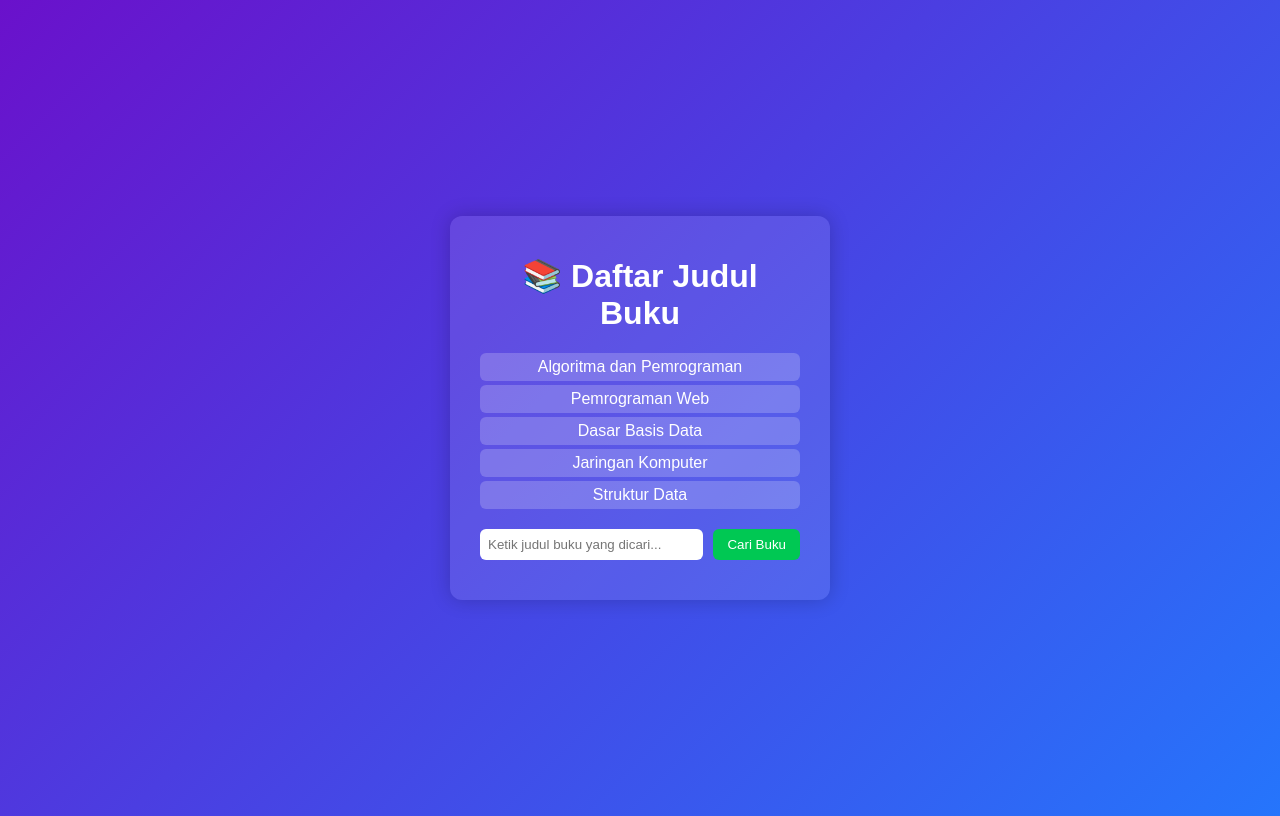
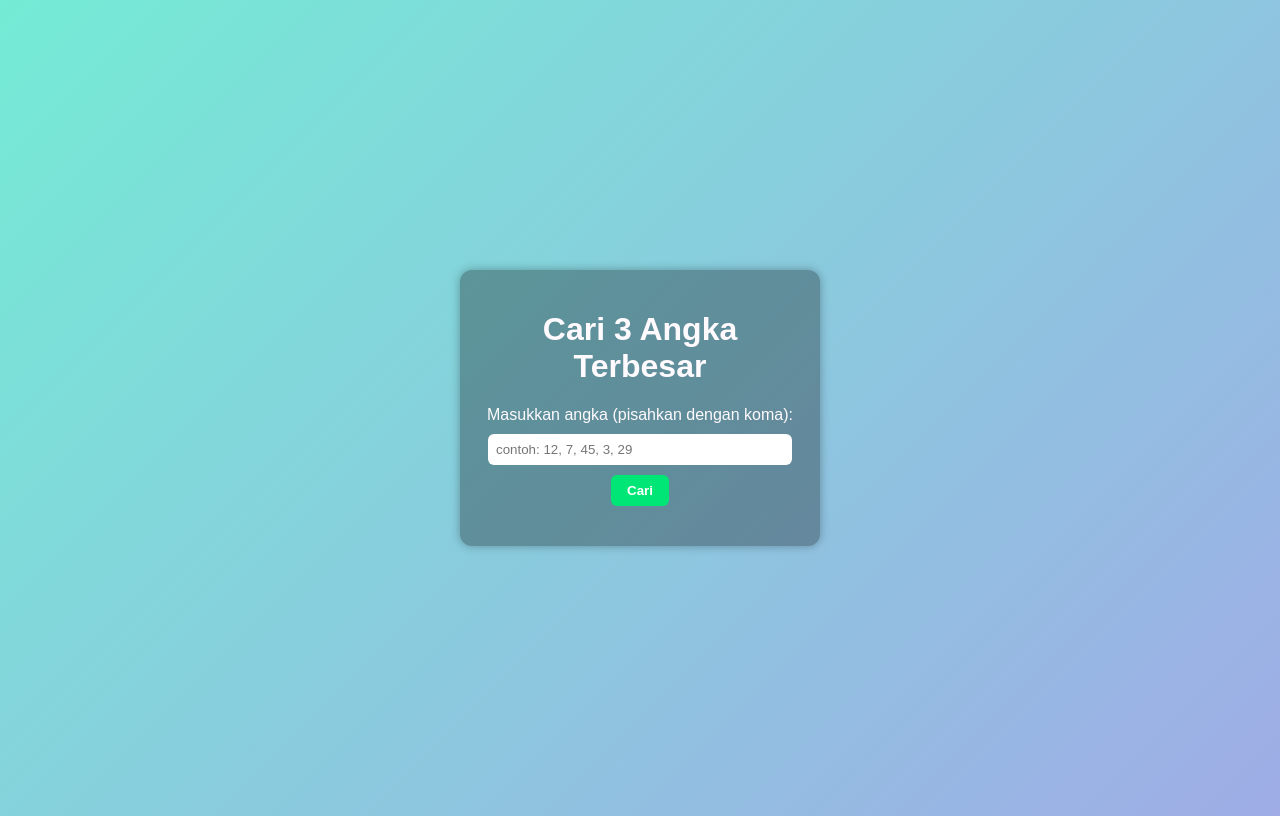
Before and after one commit to ferberianusdelon-creator/AlgoritmaDanPemerograman-, a plain HTML site: page minggu-04/index.html in a window 1280 px wide. Drawn offline with Linux system fonts and the light colour scheme.

Commit message:
revisi minggu 4

```diff
--- a/minggu-04/index.html
+++ b/minggu-04/index.html
@@ -3,20 +3,18 @@
 <head>
   <meta charset="UTF-8">
   <meta name="viewport" content="width=device-width, initial-scale=1.0">
-  <title>Pencarian Judul Buku (Linear Search)</title>
+  <title>Tiga Angka Terbesar</title>
   <link rel="stylesheet" href="style.css">
 </head>
 <body>
   <div class="container">
-    <h1>📚 Daftar Judul Buku</h1>
-    <ul id="daftar-buku"></ul>
+    <h1>Cari 3 Angka Terbesar</h1>
 
-    <div class="search-box">
-      <input type="text" id="inputJudul" placeholder="Ketik judul buku yang dicari...">
-      <button id="btnCari">Cari Buku</button>
-    </div>
+    <label for="inputArray">Masukkan angka (pisahkan dengan koma):</label>
+    <input type="text" id="inputArray" placeholder="contoh: 12, 7, 45, 3, 29">
+    <button id="btnCari">Cari</button>
 
-    <div id="hasil" class="hasil"></div>
+    <div id="hasil"></div>
   </div>
 
   <script src="script.js"></script>
--- a/minggu-04/script.js
+++ b/minggu-04/script.js
@@ -1,35 +1,35 @@
-const judulBuku = [
-  "Algoritma dan Pemrograman",
-  "Pemrograman Web",
-  "Dasar Basis Data",
-  "Jaringan Komputer",
-  "Struktur Data"
-];
-const daftar = document.getElementById("daftar-buku");
-judulBuku.forEach(judul => {
-  const li = document.createElement("li");
-  li.textContent = judul;
-  daftar.appendChild(li);
-});
-function linearSearch(arr, target) {
+document.getElementById('btnCari').addEventListener('click', () => {
+  const input = document.getElementById('inputArray').value.trim();
+
+  if (!input) {
+    alert('Masukkan angka terlebih dahulu!');
+    return;
+  }
+
+  const arr = input.split(',').map(n => parseFloat(n.trim())).filter(n => !isNaN(n));
+
+  if (arr.length === 0) {
+    alert('Input tidak valid!');
+    return;
+  }
+
+  let max1 = -Infinity, max2 = -Infinity, max3 = -Infinity;
+
   for (let i = 0; i < arr.length; i++) {
-    if (arr[i].toLowerCase() === target.toLowerCase()) {
-      return i;
+    if (arr[i] > max1) {
+      max3 = max2;
+      max2 = max1;
+      max1 = arr[i];
+    } else if (arr[i] > max2) {
+      max3 = max2;
+      max2 = arr[i];
+    } else if (arr[i] > max3) {
+      max3 = arr[i];
     }
   }
-  return -1;
-}
-document.getElementById("btnCari").addEventListener("click", () => {
-  const target = document.getElementById("inputJudul").value.trim();
-  const hasilDiv = document.getElementById("hasil");
-  if (!target) {
-    hasilDiv.textContent = "⚠️ Silakan ketik judul buku dulu.";
-    return;
-  }
-  const index = linearSearch(judulBuku, target);
-  if (index !== -1) {
-    hasilDiv.textContent = `✅ Judul "${target}" ditemukan pada indeks ke-${index}`;
-  } else {
-    hasilDiv.textContent = `❌ Judul "${target}" tidak ditemukan.`;
-  }
+  document.getElementById('hasil').innerHTML = `
+    <p>Angka terbesar pertama: <b>${max1}</b></p>
+    <p>Angka terbesar kedua: <b>${max2}</b></p>
+    <p>Angka terbesar ketiga: <b>${max3}</b></p>
+  `;
 });
--- a/minggu-04/style.css
+++ b/minggu-04/style.css
@@ -1,7 +1,7 @@
 body {
   font-family: Arial, sans-serif;
-  background: linear-gradient(135deg, #6a11cb, #2575fc);
-  color: #fff;
+  background: linear-gradient(135deg,#74ebd5,#9face6);
+  color: #fefafd;
   display: flex;
   justify-content: center;
   align-items: center;
@@ -9,57 +9,37 @@ body {
 }
 
 .container {
-  background: rgba(255, 255, 255, 0.1);
-  padding: 20px 30px;
+  background: rgba(0,0,0,0.3);
+  padding: 20px;
   border-radius: 12px;
-  box-shadow: 0 0 20px rgba(0,0,0,0.2);
+  width: 320px;
   text-align: center;
-  width: 320px;
+  box-shadow: 0 0 10px rgba(0,0,0,0.3);
 }
 
-ul {
-  list-style: none;
-  padding: 0;
-  margin-bottom: 20px;
-}
-
-ul li {
-  padding: 5px;
-  background: rgba(255, 255, 255, 0.2);
-  margin: 4px 0;
-  border-radius: 6px;
-}
-
-.search-box {
-  display: flex;
-  gap: 10px;
-  margin-bottom: 20px;
-}
-
-input[type="text"] {
-  flex: 1;
+input {
+  width: 90%;
   padding: 8px;
+  margin: 10px 0;
   border-radius: 6px;
   border: none;
-  outline: none;
 }
 
 button {
-  padding: 8px 14px;
-  background: #00c853;
+  padding: 8px 16px;
+  background: #00e676;
   border: none;
   border-radius: 6px;
-  color: white;
   cursor: pointer;
-  transition: transform 0.2s, background 0.2s;
+  color: #fff;
+  font-weight: bold;
 }
 
 button:hover {
-  transform: scale(1.05);
   background: #00e676;
 }
 
-.hasil {
-  font-weight: bold;
-  margin-top: 10px;
+#hasil {
+  margin-top: 20px;
+  font-size: 16px;
 }
```
